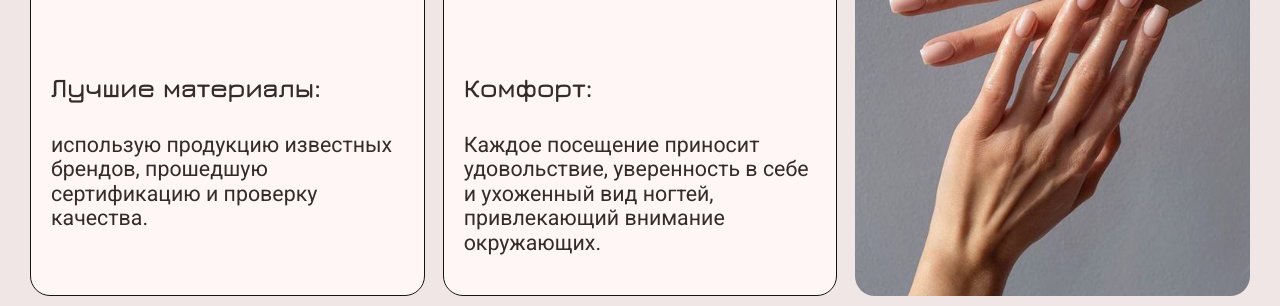
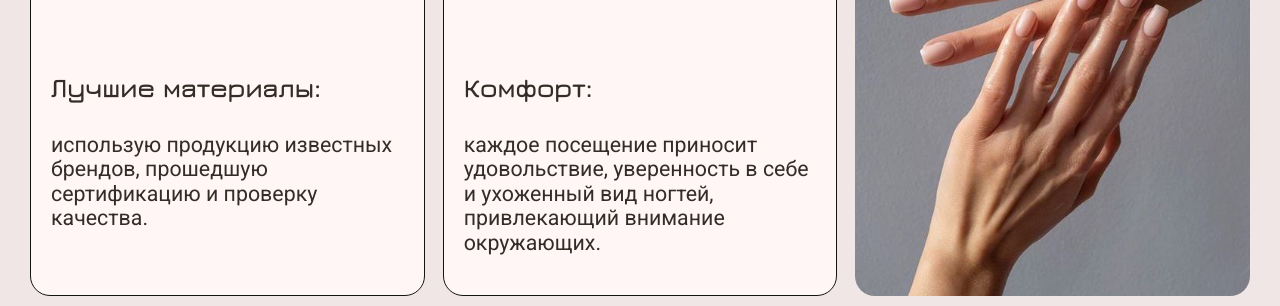
Before and after one commit to darina1970/Natali_Nails, a React (Vite) app: page / in a window 1280 px wide. Shown: the part 1560-1866 px from the top of the page. Built offline with nearby package versions, Linux system fonts and the light colour scheme.

Commit message:
fix mistake in the word

```diff
--- a/src/components/WhyChoose/WhyChoose.jsx
+++ b/src/components/WhyChoose/WhyChoose.jsx
@@ -56,7 +56,7 @@ export const WhyChoose = () => {
                             </div>
                             <div className={styles.cardText}>
                                 <h3 className={styles.whyChooseTitle}>Комфорт:</h3>
-                                <p>Каждое посещение приносит удовольствие, уверенность в себе и ухоженный вид ногтей, привлекающий внимание окружающих.</p>
+                                <p>каждое посещение приносит удовольствие, уверенность в себе и ухоженный вид ногтей, привлекающий внимание окружающих.</p>
                             </div>
                         </div>
                         <div className={styles.imageCard}>
```
